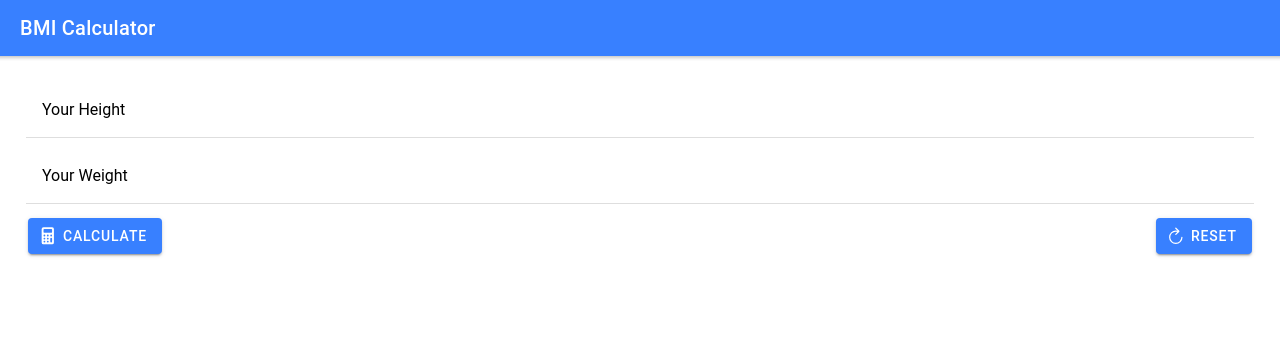
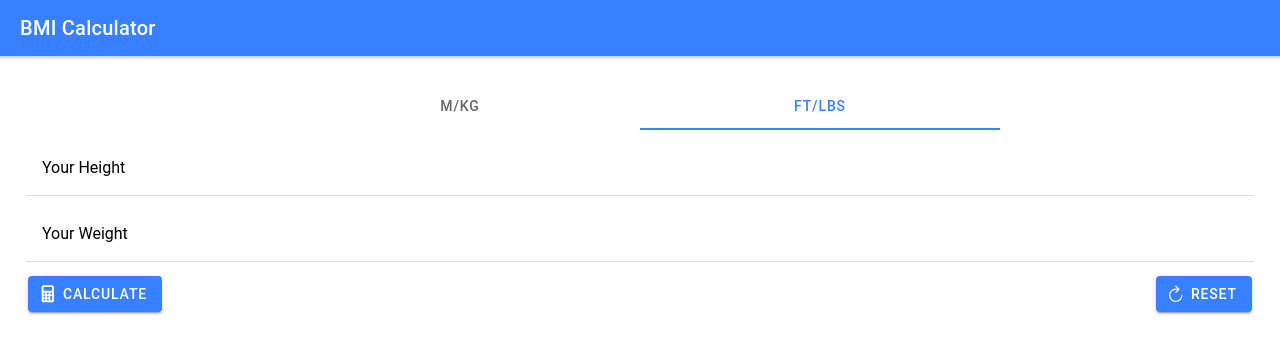
Before and after one commit to JoshuaB94/ionic-react-bmi, a React (Create React App) app in the folder bmi-calculator-app/: page / in a window 1280 px wide. Shown: the top 354 px of the page. Built offline with nearby package versions, Linux system fonts and the light colour scheme.

Commit message:
Created a Segmented Button Componented called Input Control to switch between Imperial & Metric System Unit + Tweaked logic of BMI Results in regard to styling and display of result

```diff
--- a/bmi-calculator-app/src/App.tsx
+++ b/bmi-calculator-app/src/App.tsx
@@ -5,6 +5,7 @@
 
 import BmiControls from './components/BmiControls';
 import BmiResults from './components/BmiResults';
+import InputControl from './components/InputControl';
 
 /* Core CSS required for Ionic components to work properly */
 import '@ionic/react/css/core.css';
@@ -24,6 +25,7 @@
 
 /* Theme variables */
 import './theme/variables.css';
+
 
 setupIonicReact();
 
@@ -80,6 +82,12 @@
           <IonGrid>
             <IonRow>
               <IonCol>
+                <InputControl selectedValue="imperial"/>
+              </IonCol>
+            </IonRow>
+
+            <IonRow>
+              <IonCol>
                 <IonItem>
                   <IonLabel position='floating'>Your Height</IonLabel>
                   <IonInput type="number" ref={heightInputRef}></IonInput>
--- a/bmi-calculator-app/src/components/BmiResults.tsx
+++ b/bmi-calculator-app/src/components/BmiResults.tsx
@@ -1,13 +1,14 @@
 import React from "react";
 import { IonCard, IonCardContent, IonCol, IonRow } from "@ionic/react";
 
-const BmiResults: React.FC<{ result: number | string }> = props => {
+const BmiResults: React.FC<{ result: number }> = props => {
     return (
         <IonRow>
             <IonCol>
                 <IonCard>
-                    <IonCardContent>
-                    <h2>{props.result}</h2>
+                    <IonCardContent className="ion-text-center">
+                        <h2>Your Body Mass Index</h2>
+                        <h3>{props.result.toFixed(2)}</h3>
                     </IonCardContent>
                 </IonCard>
             </IonCol>
--- /dev/null
+++ b/bmi-calculator-app/src/components/InputControl.tsx
@@ -0,0 +1,19 @@
+import React from "react";
+import { IonSegment, IonSegmentButton, IonLabel } from "@ionic/react";
+
+
+const InputControl: React.FC<{selectedValue: 'metric' | 'imperial'}> = props => {
+    return (
+        <IonSegment value={props.selectedValue}>
+            <IonSegmentButton value="metric">
+                <IonLabel>m/kg</IonLabel>
+            </IonSegmentButton>
+
+            <IonSegmentButton value="imperial">
+                <IonLabel>ft/lbs</IonLabel>
+            </IonSegmentButton>
+        </IonSegment>
+    );
+};
+
+export default InputControl;
```
